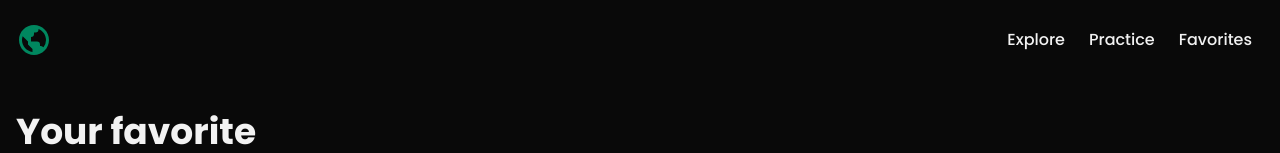
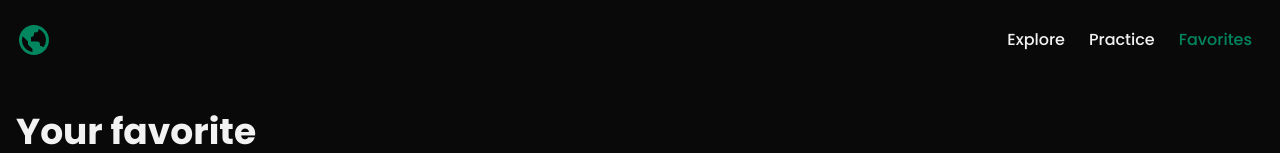
Before and after one commit to rodrigojsdeveloper/geography, a React (Vite) app: page /favorites in a window 1280 px wide. Shown: the top 153 px of the page. Built offline with nearby package versions, Linux system fonts and the light colour scheme; no server answers.

Commit message:
refactor: refactor links to change pages with useNavigate to use SPA

```diff
--- a/src/components/Header.tsx
+++ b/src/components/Header.tsx
@@ -1,11 +1,19 @@
 import { AiOutlineMenu, AiOutlineClose } from "react-icons/ai";
 import { CountryContext } from "../contexts/country.context";
+import { useContext, useState, useEffect } from "react";
 import { BiWorld } from "react-icons/bi";
-import { useContext } from "react";
 import { Link } from "./Link";
 
 const Header = () => {
   const { openModal, setOpenModal } = useContext(CountryContext);
+
+  const [currentUrl, setCurrentUrl] = useState<string>(
+    window.location.href.split("/")[3]
+  );
+
+  useEffect(() => {
+    setCurrentUrl(window.location.href.split("/")[3]);
+  }, []);
 
   return (
     <header className="w-full max-w-1300 flex justify-between items-center m-auto">
@@ -14,9 +22,30 @@ const Header = () => {
       </a>
 
       <nav className="flex justify-between max-768:hidden">
-        <Link href="/">Explore</Link>
-        <Link href="/practice">Practice</Link>
-        <Link href="/favorites">Favorites</Link>
+        <Link
+          href="/"
+          activeLink={
+            currentUrl === "" ? "text-primary-color-1" : "text-white-1"
+          }
+        >
+          Explore
+        </Link>
+        <Link
+          href="/practice"
+          activeLink={
+            currentUrl === "practice" ? "text-primary-color-1" : "text-white-1"
+          }
+        >
+          Practice
+        </Link>
+        <Link
+          href="/favorites"
+          activeLink={
+            currentUrl === "favorites" ? "text-primary-color-1" : "text-white-1"
+          }
+        >
+          Favorites
+        </Link>
       </nav>
 
       <AiOutlineMenu
@@ -36,9 +65,34 @@ const Header = () => {
           />
 
           <nav className="w-full h-200 flex flex-col justify-between items-center mt-4">
-            <Link href="/">Explore</Link>
-            <Link href="/practice">Practice</Link>
-            <Link href="/favorites">Favorites</Link>
+            <Link
+              href="/"
+              activeLink={
+                currentUrl === "" ? "text-primary-color-1" : "text-white-1"
+              }
+            >
+              Explore
+            </Link>
+            <Link
+              href="/practice"
+              activeLink={
+                currentUrl === "practice"
+                  ? "text-primary-color-1"
+                  : "text-white-1"
+              }
+            >
+              Practice
+            </Link>
+            <Link
+              href="/favorites"
+              activeLink={
+                currentUrl === "favorites"
+                  ? "text-primary-color-1"
+                  : "text-white-1"
+              }
+            >
+              Favorites
+            </Link>
           </nav>
         </div>
       ) : null}
--- a/src/components/Link.tsx
+++ b/src/components/Link.tsx
@@ -1,15 +1,16 @@
+import { useNavigate } from "react-router-dom";
 import { ILink } from "../interfaces";
 
-const Link = ({ href, children, onClick, style }: ILink) => {
+const Link = ({ href, children, activeLink }: ILink) => {
+  const navigate = useNavigate();
+
   return (
-    <a
-      href={href}
-      onClick={onClick}
-      style={style}
-      className="font-medium text-base no-underline p-3 transition-all ease-in duration-300 rounded-def hover:text-primary-color-1"
+    <p
+      onClick={() => navigate(href)}
+      className={`font-medium text-base no-underline p-3 transition-all ease-in duration-300 rounded-def cursor-pointer ${activeLink} hover:text-primary-color-1`}
     >
       {children}
-    </a>
+    </p>
   );
 };
 
--- a/src/interfaces/index.ts
+++ b/src/interfaces/index.ts
@@ -6,6 +6,7 @@ export interface IChildren {
 
 export interface ILink extends IChildren {
   href: string;
+  activeLink: string;
 }
 
 export interface ICountryProps {
```
